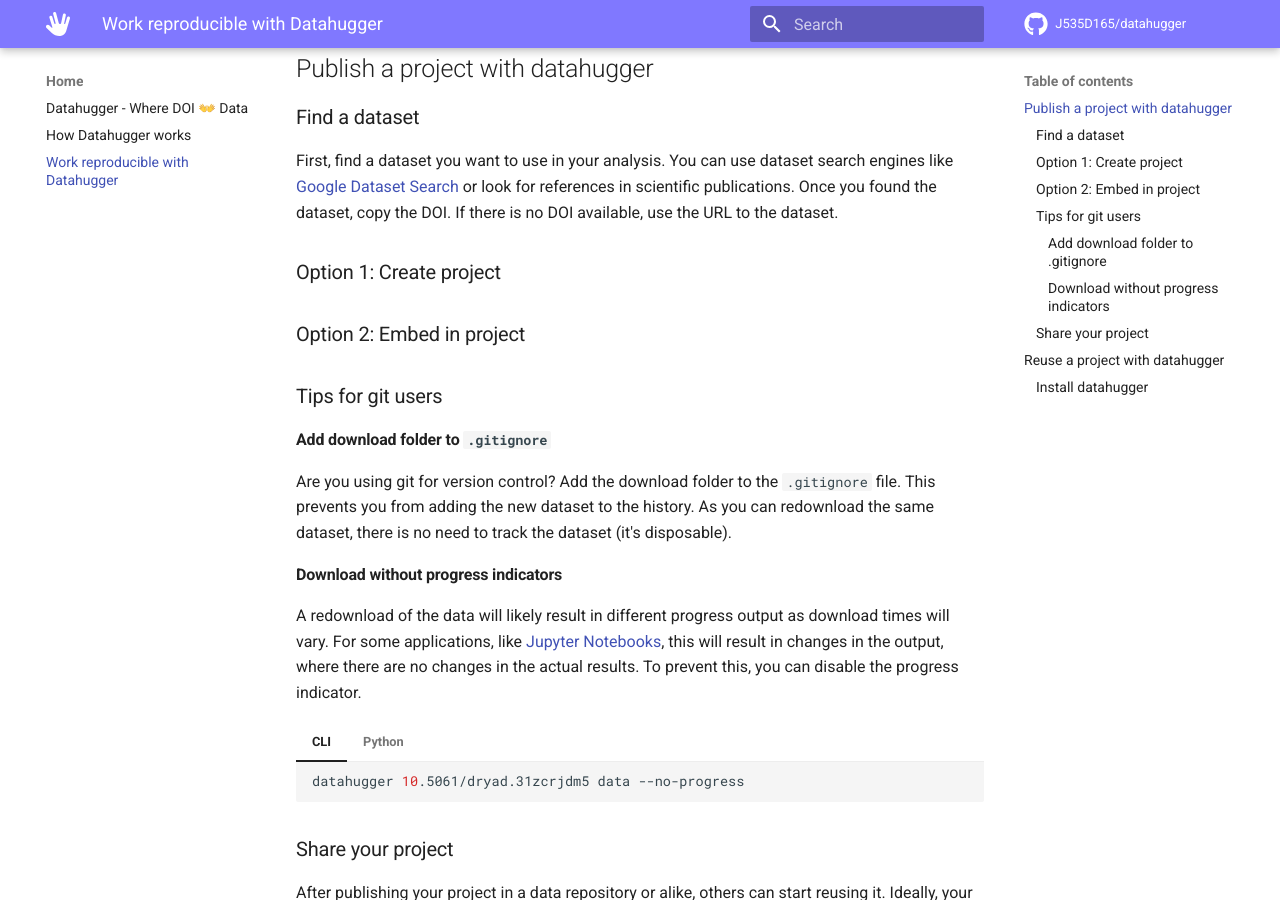
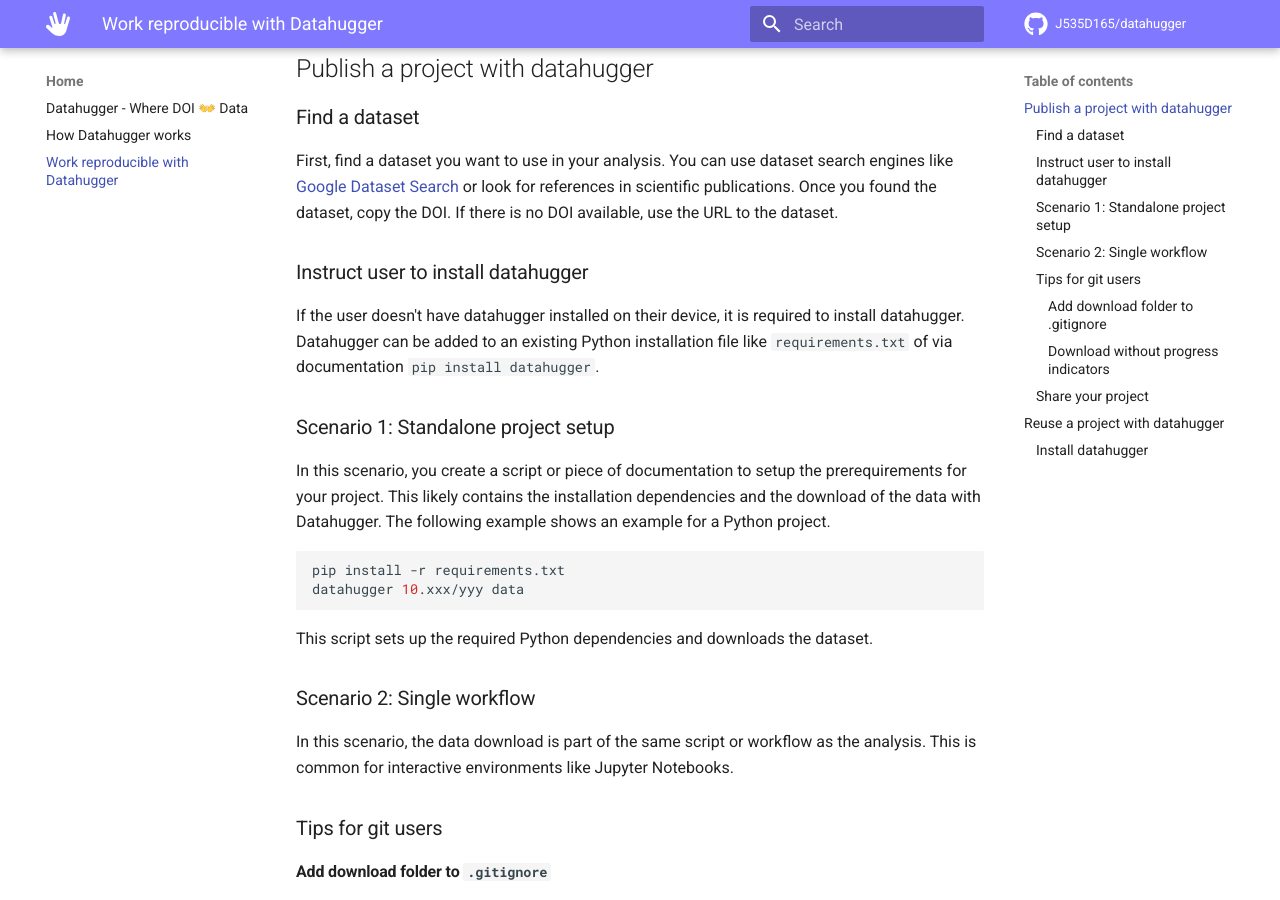
Before and after one commit to J535D165/datahugger, an MkDocs documentation site: the page built from docs/reproducible.md, in a window 1280 px wide and 900 px high, scrolled down 293 px. Built offline with MkDocs 1.6.1 and Material for MkDocs 9.7.7, drawn with Linux system fonts in a browser that asks for light colours; comment, search, counter and statistics services are not loaded.

Commit message:
Add example on reproducible workflow

````diff
--- a/docs/reproducible.md
+++ b/docs/reproducible.md
@@ -14,9 +14,29 @@ search engines like [Google Dataset Search](https://datasetsearch.research.googl
 scientific publications. Once you found the dataset, copy the DOI. If there
 is no DOI available, use the URL to the dataset.
 
-### Option 1: Create project
+### Instruct user to install datahugger
 
-### Option 2: Embed in project
+If the user doesn't have datahugger installed on their device, it is required
+to install datahugger. Datahugger can be added to an existing Python
+installation file like `requirements.txt` of via documentation `pip install
+datahugger`.
+
+### Scenario 1: Standalone project setup
+
+In this scenario, you create a script or piece of documentation to setup the prerequirements for your project. This likely contains the installation dependencies and the download of the data with Datahugger. The following example shows an example for a Python project.
+
+```bash
+pip install -r requirements.txt
+datahugger 10.xxx/yyy data
+```
+
+This script sets up the required Python dependencies and downloads the dataset.
+
+### Scenario 2: Single workflow
+
+In this scenario, the data download is part of the same script or workflow as
+the analysis. This is common for interactive environments like Jupyter
+Notebooks.
 
 ### Tips for git users
 
````
